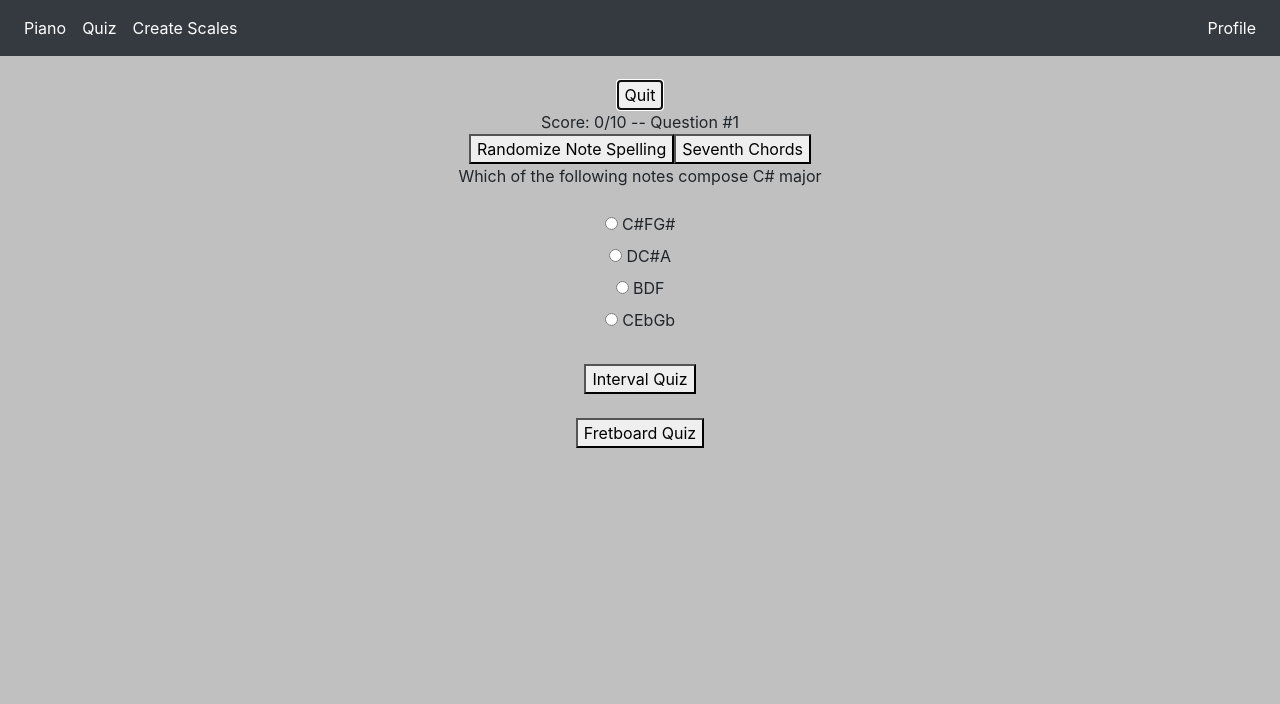
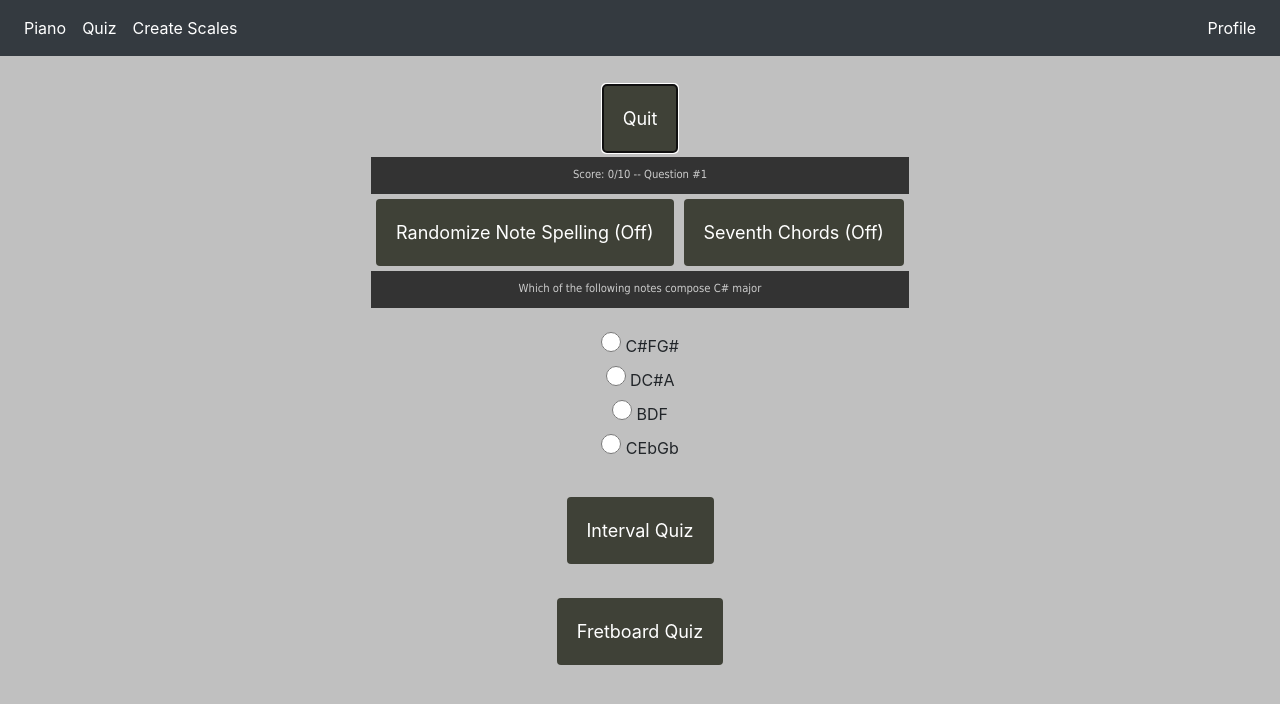
Before and after one commit to Reed22/MusicMakers, a React (Create React App) app: page /quiz in a window 1280 px wide. Both pictures are taken after a click on the button "Triad Quiz". Shown: the top 704 px of the page. Built offline with nearby package versions, Linux system fonts and the light colour scheme; no server answers.

Commit message:
settimeout removed and css added

```diff
--- a/public/index.css
+++ b/public/index.css
@@ -145,6 +145,7 @@ body {
     grid-template-rows: 12% 12% 12% 12% 12% 12% 12%;
     grid-gap: 3px;
     color: #444;
+
   }
 
   .fretboard-box {
@@ -155,6 +156,7 @@ body {
     font-size: 150%;
     text-align: center;
     border-color: rgb(5, 4, 4);
+
   }
   .fretboard-box-green {
     background-color: rgb(26, 177, 119);
@@ -164,9 +166,43 @@ body {
     text-align: center;
     font-size: 150%;
   }
-.fretboard-open {
-  border-radius: 30px;
-  color: red;
+  .fretboard-open{
+    border-radius:30px;color: red}
+.quiz-radio-item{
+  display: inline-block;
+  width: 20px;
+  height: 20px;
+  border-radius: 100%;
+  font-size: 20px;
+  background: rgb(138, 16, 16);
+  color: rgb(196, 22, 22);
+  font-size: 70%;
+  font-family: tahoma, sans-serif;
+  text-align: center;
+  margin: 0;
+  padding: 10px 0;
+}
+.quiz-button{
+  display: inline-block;
+  border-radius: 4px;
+  background-color: #3f4137;
+  border: none;
+  color: #FFFFFF;
+  text-align: center;
+  font-size: 18px;
+  padding: 20px;
+  /*width: 50px;*/
+  transition: all 0.5s;
+  cursor: pointer;
+  margin: 5px;}
+.quiz-text{
+  background: #333;
+  color: #ccc;
+  font-size: 70%;
+  font-family: tahoma, sans-serif;
+  text-align: center;
+  margin: 0;
+  padding: 10px 0;
 }
 
 #profile {
--- a/src/components/FretBoard.jsx
+++ b/src/components/FretBoard.jsx
@@ -369,23 +369,23 @@ class FretBoard extends Component {
             <div>
 
 
-                    <button id="1" onClick={this.handleChange}>{this.state.startQuiz ? "Quit" : "Fretboard Quiz"}</button>
+                    <button id="1" class="quiz-button"onClick={this.handleChange}>{this.state.startQuiz ? "Quit" : "Fretboard Quiz"}</button>
                     {this.state.startQuiz &&
 
                 <div>
-                    <button id="2" onClick={this.handleChange}>Take Single Note Quiz</button>
-                    <button id="3" onClick={this.handleChange}>Take Penatonic Scale Quiz</button>
+                    <button id="2" class="quiz-button"onClick={this.handleChange}>Take Single Note Quiz</button>
+                    <button id="3"class="quiz-button" onClick={this.handleChange}>Take Penatonic Scale Quiz</button>
                     { (this.state.noteQuiz ==true || this.state.scaleQuiz == true) ?
 
                     <div>
-                        <button id="5" onClick={this.handleChange}>Submit Quiz</button>
-                        {this.state.quizOver && <div> {this.state.perfectScore ? "Wow you got a perfect score!!! Please submit the quiz to record your score or quit" : "You are out of guesses please submit the quiz to record your score or quit"}</div>}
-                        <div> Score : {this.state.noteSelectionCount}/{this.state.noteQuiz ? 6 : 30}</div>
-                        <div> Guesses Remaining : {(this.state.noteQuiz ? 6 : 30 ) - this.state.clickCounter }</div>
+                        <button class="quiz-button"id="5" onClick={this.handleChange}>Submit Quiz</button>
+                        {this.state.quizOver && <div class="quiz-text"> {this.state.perfectScore ? "Perfect score!!! Please submit the quiz to record your score or quit" : "You are out of guesses please submit the quiz to record your score or quit"}</div>}
+                        <div class="quiz-text"> Score : {this.state.noteSelectionCount}/{this.state.noteQuiz ? 6 : 30}</div>
+                        <div class="quiz-text"> Guesses Remaining : {(this.state.noteQuiz ? 6 : 30 ) - this.state.clickCounter }</div>
 
-                        <h3 >Click All {this.state.scaleQuiz ? this.state.currentScale : this.state.currentNote} Notes on the Fretboard</h3>
-                        <h3>Notes Found = {this.state.noteSelectionCount}</h3>
-                        <button id="4" onClick={this.handleChange}>Display Notes</button>
+                        <h3 class="quiz-button">Click All {this.state.scaleQuiz ? this.state.currentScale : this.state.currentNote} Notes on the Fretboard</h3>
+                        <h3 class="quiz-text">Notes Found = {this.state.noteSelectionCount}</h3>
+                        <button class="quiz-button" id="4" onClick={this.handleChange}>Display Notes</button>
                         <div className="fretboard-wrapper">
                             <div data-value = "E" id="1-0" class="fretboard-box fretboard-open">E</div>
                             <FretBoardNote displayNote={this.state.displayNote} currentScale = {this.state.currentScale}  onClick = {() =>this.noteInScale("F",1)} isActive = {this.state.isActive1} idNumber = "1" scales =  {this.state.scaleQuiz} note="F" currentNote={this.state.currentNote == "F" ? true : false}/>
--- a/src/components/IntervalQuiz.jsx
+++ b/src/components/IntervalQuiz.jsx
@@ -54,7 +54,8 @@ class IntervalQuiz extends Component {
                     }
                 }, ()=> {
                     if (this.state.questionNumber < 10){
-                        setTimeout(()=> this.playNote(),1000)
+                        //setTimeout(()=> this.playNote(),1000)
+						 this.playNote()
                     }
                     else{
                         //Send Post Request to save quiz
@@ -73,8 +74,10 @@ class IntervalQuiz extends Component {
                         .catch((error) => {
                           console.log(error);
                         });
-                        this.setState({grade:"Quiz over. Score "+String(this.state.score) + "/10"})
-                        setTimeout(()=> this.setState({clicked:false}),3000)}
+                        this.setState({clicked:false})
+						//this.setState({grade:"Quiz over. Score "+String(this.state.score) + "/10"})
+                        //setTimeout(()=> this.setState({clicked:false}),3000)}
+                    }
                 })
             }
             else{
@@ -83,11 +86,12 @@ class IntervalQuiz extends Component {
                     questionNumber : prevState.questionNumber+1}
                 }, ()=> {
                     if (this.state.questionNumber < 10){
-                        setTimeout(()=> this.playNote(),1000)
+                        this.playNote()
+						//setTimeout(()=> this.playNote(),1000)
                     }
                     else{
-                        //Send Post Request to save quiz
-                        API.instance
+                        //Send Post Request to save quiz  -- Quiz over
+                        /*API.instance
                         .post("/quizzes",
                         {
                             score: this.state.score,
@@ -101,9 +105,11 @@ class IntervalQuiz extends Component {
                         })
                         .catch((error) => {
                           console.log(error);
-                        });
-                        this.setState({grade:"Quiz over. Score "+String(this.state.score) + "/10"})
-                        setTimeout(()=> this.setState({clicked:false}),1500)}
+                        });*/
+                        this.setState({clicked:false})
+						//this.setState({grade:"Quiz over. Score "+String(this.state.score) + "/10"})
+                        //setTimeout(()=> this.setState({clicked:false}),1500)}
+                    }
                 })
             }
         }
@@ -171,14 +177,14 @@ class IntervalQuiz extends Component {
     render(){
         return(
             <div>
-                <button id="14" onClick={this.handleChange}>{this.state.clicked ? "Quit" : "Interval Quiz"}</button>
+                <button class = "quiz-button" id="14" onClick={this.handleChange}>{this.state.clicked ? "Quit" : "Interval Quiz"}</button>
                 {
                     this.state.clicked  &&
                     <div>
-                        <button id="18"onClick={this.handleChange}>Start</button>
-                        <button id="17"onClick={this.handleChange}>Chromatic</button>
-                        <div id="15" >Score: {this.state.score}/10</div>
-                        <div id="16">Question: {this.state.questionNumber}</div>
+                        <button class = "quiz-button"id="18"onClick={this.handleChange}>Start</button>
+                        <button class = "quiz-button"id="17"onClick={this.handleChange}>Chromatic</button>
+                        <div class = "quiz-text" id="15" >Score: {this.state.score}/10</div>
+                        <div class = "quiz-text" id="16">Question: {this.state.questionNumber}</div>
                         <div id="9">{
                             this.state.grade != null &&
                                 this.state.grade
@@ -186,30 +192,30 @@ class IntervalQuiz extends Component {
                         </div>
                         {this.state.chromatic ?
                         <div>
-                            <button id="1" onClick={this.handleChange}>C</button>
-                            <button id="9" onClick={this.handleChange}>C#/Db</button>
-                            <button id="2" onClick={this.handleChange}>D</button>
-                            <button id="10" onClick={this.handleChange}>D#/Eb</button>
-                            <button id="3" onClick={this.handleChange}>E</button>
-                            <button id="4" onClick={this.handleChange}>F</button>
-                            <button id="11" onClick={this.handleChange}>F#/Gb</button>
-                            <button id="5" onClick={this.handleChange}>G</button>
-                            <button id="12" onClick={this.handleChange}>G#/Ab</button>
-                            <button id="6" onClick={this.handleChange}>A</button>
-                            <button id="13" onClick={this.handleChange}>A#/Bb</button>
-                            <button id="7" onClick={this.handleChange}>B</button>
-                            <button id="8" onClick={this.handleChange}>C</button>
+                            <button id="1" onClick={this.handleChange} class = "quiz-button">C</button>
+                            <button id="9" onClick={this.handleChange} class = "quiz-button">C#/Db</button>
+                            <button id="2" onClick={this.handleChange} class = "quiz-button">D</button>
+                            <button id="10" onClick={this.handleChange} class = "quiz-button">D#/Eb</button>
+                            <button id="3" onClick={this.handleChange} class = "quiz-button">E</button>
+                            <button id="4" onClick={this.handleChange} class = "quiz-button">F</button>
+                            <button id="11" onClick={this.handleChange} class = "quiz-button">F#/Gb</button>
+                            <button id="5" onClick={this.handleChange} class = "quiz-button">G</button>
+                            <button id="12" onClick={this.handleChange} class = "quiz-button">G#/Ab</button>
+                            <button id="6" onClick={this.handleChange} class = "quiz-button">A</button>
+                            <button id="13" onClick={this.handleChange} class = "quiz-button">A#/Bb</button>
+                            <button id="7" onClick={this.handleChange} class = "quiz-button">B</button>
+                            <button id="8" onClick={this.handleChange} class = "quiz-button">C</button>
                         </div>
                         :
                         <div>
-                        <button id="1" onClick={this.handleChange}>C</button>
-                        <button id="2" onClick={this.handleChange}>D</button>
-                        <button id="3" onClick={this.handleChange}>E</button>
-                        <button id="4" onClick={this.handleChange}>F</button>
-                        <button id="5" onClick={this.handleChange}>G</button>
-                        <button id="6" onClick={this.handleChange}>A</button>
-                        <button id="7" onClick={this.handleChange}>B</button>
-                        <button id="8" onClick={this.handleChange}>C</button>
+                        <button id="1" onClick={this.handleChange} class = "quiz-button">C</button>
+                        <button id="2" onClick={this.handleChange} class = "quiz-button">D</button>
+                        <button id="3" onClick={this.handleChange} class = "quiz-button">E</button>
+                        <button id="4" onClick={this.handleChange} class = "quiz-button">F</button>
+                        <button id="5" onClick={this.handleChange} class = "quiz-button">G</button>
+                        <button id="6" onClick={this.handleChange} class = "quiz-button">A</button>
+                        <button id="7" onClick={this.handleChange} class = "quiz-button">B</button>
+                        <button id="8" onClick={this.handleChange} class = "quiz-button">C</button>
                         </div>}
                     </div>
                 }
--- a/src/components/TriadQuiz.jsx
+++ b/src/components/TriadQuiz.jsx
@@ -83,8 +83,8 @@ class TriadQuiz extends Component {
                 this.setState(prevState =>{
                     return { gotCorrectAnswer:true, score :prevState.score + 1, questionNumber: prevState.questionNumber + 1,chosenAnswer:""}
                 },()=>{
-                    setTimeout(()=> this.generateQuestion(),1000)
-
+                    //setTimeout(()=> this.generateQuestion(),1000)
+                    this.generateQuestion()
                 })
             }
             else
@@ -171,7 +171,8 @@ class TriadQuiz extends Component {
               console.log(error);
             });
             this.setState({quizOver:true})
-            setTimeout(()=>this.setState({gotCorrectAnswer:false,score:0,questionNumber:0,quizOver:false}),3000)
+            this.setState({gotCorrectAnswer:false,score:0,questionNumber:0,quizOver:false})
+			//setTimeout(()=>this.setState({gotCorrectAnswer:false,score:0,questionNumber:0,quizOver:false}),3000)
         }
 
         var answers = []
@@ -200,20 +201,21 @@ class TriadQuiz extends Component {
 
         return(
             <div>
-                <button id="1" onClick={this.handleChange}>{this.state.clicked ? "Quit" : "Triad Quiz"}</button>
+                <button id="1" class = "quiz-button"onClick={this.handleChange}>{this.state.clicked ? "Quit" : "Triad Quiz"}</button>
                 {
                     this.state.clicked  &&
                     <div>
-                        {this.state.quizOver &&<div> Quiz Over  Score: {this.state.score}/10 </div>}
-                        {!this.state.quizOver && <div >Score: {this.state.score}/10 -- Question #{1+this.state.questionNumber } </div>}
-                        <button id="3" onClick={this.handleChange}>Randomize Note Spelling</button>
-                        <button id="4" onClick={this.handleChange}>Seventh Chords</button>
-                        <div>Which of the following notes compose {this.state.question}</div>
+                        {this.state.quizOver &&<div class = "quiz-text"> Quiz Over  Score: {this.state.score}/10 </div>}
+                        {!this.state.quizOver && <div class = "quiz-text">Score: {this.state.score}/10 -- Question #{1+this.state.questionNumber } </div>}
+                        <button id="3"class = "quiz-button" onClick={this.handleChange}>Randomize Note Spelling {this.state.randomized ? "    (On)" : "    (Off)"}</button>
+                        <button class = "quiz-button" id="4" onClick={this.handleChange}>Seventh Chords{this.state.seventh? "    (On)" : "    (Off)"}</button>
+                        <div class = "quiz-text">Which of the following notes compose {this.state.question}</div>
                         {!this.state.gotCorrectAnswer &&
                         <div><form>
                         <br />
                             <label>
                                 <input
+                                    class = "quiz-radio-item"
                                     id="6"
                                     type="radio"
                                     name="chosenAnswer"
@@ -226,6 +228,7 @@ class TriadQuiz extends Component {
                             <label>
                                 <input
                                     id="7"
+                                    class = "quiz-radio-item"
                                     type="radio"
                                     name="chosenAnswer"
                                     value= {this.state.ansB}
@@ -238,6 +241,7 @@ class TriadQuiz extends Component {
                                 <input
                                     id="8"
                                     type="radio"
+                                    class = "quiz-radio-item"
                                     name="chosenAnswer"
                                     value= {this.state.ansC}
                                     checked={this.state.chosenAnswer == this.state.ansC}
@@ -249,6 +253,7 @@ class TriadQuiz extends Component {
                                 <input
                                     id="9"
                                     type="radio"
+                                    class = "quiz-radio-item"
                                     name="chosenAnswer"
                                     value= {this.state.ansD}
                                     checked={this.state.chosenAnswer == this.state.ansD}
```
Lines whose indentation alone changed are shown as unchanged.
